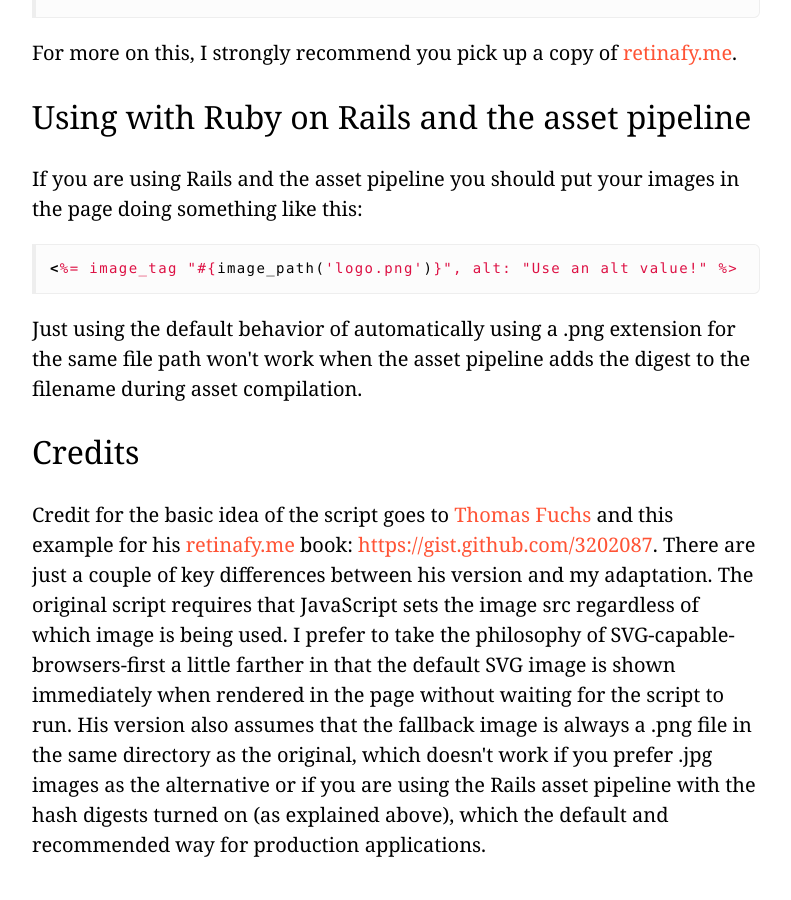
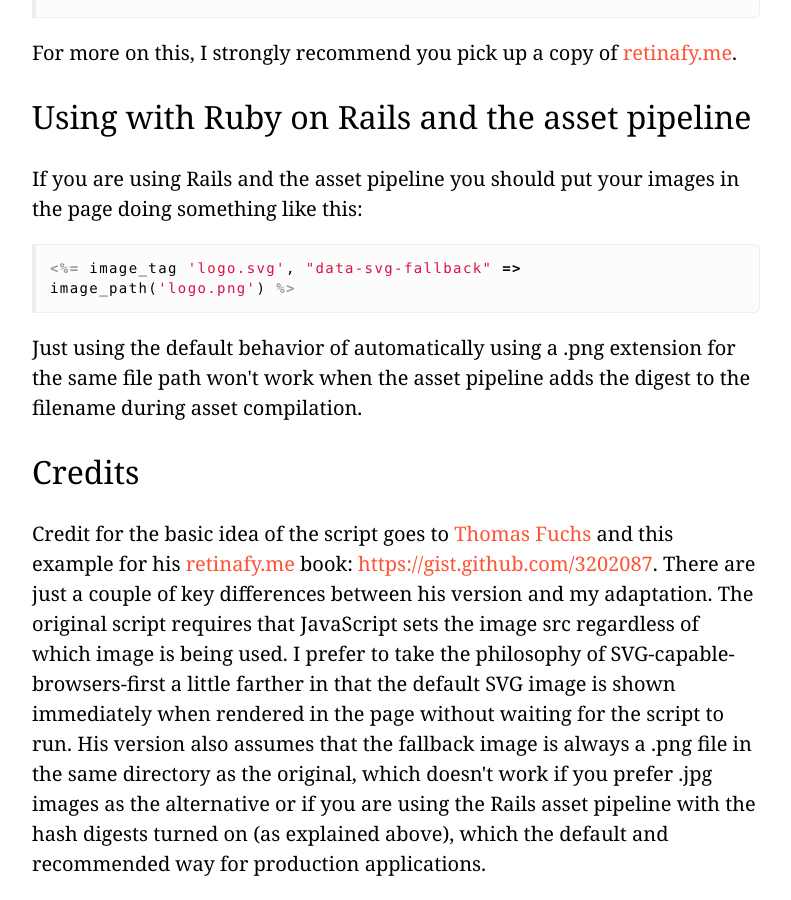
Before and after one commit to jonathandean/jonathandean.github.io, a Jekyll site: the page built from _posts/2013-01-06-retina-screen-ready-using-vector-svg-images-and-still-supporting-crappy-browsers.html, in a window 1280 px wide and 900 px high, scrolled down 2743 px. Shown: the whole window, without its empty margins (244-1035 px from the left). Built offline with Jekyll 4.4.1, drawn with Linux system fonts in a browser that asks for light colours.

Commit message:
fix code example

```diff
--- a/_posts/2013-01-06-retina-screen-ready-using-vector-svg-images-and-still-supporting-crappy-browsers.html
+++ b/_posts/2013-01-06-retina-screen-ready-using-vector-svg-images-and-still-supporting-crappy-browsers.html
@@ -81,8 +81,8 @@ body.no-svg h1.logo {
 <h2>Using with Ruby on Rails and the asset pipeline</h2>
 <p>If you are using Rails and the asset pipeline you should put your images in the page doing something like this:</p>
 
-{% highlight ruby %}
-<%= image_tag "#{image_path('logo.png')}", alt: "Use an alt value!" %>
+{% highlight erb %}
+<%= image_tag 'logo.svg', "data-svg-fallback" => image_path('logo.png') %>
 {% endhighlight %}
 
 <p>Just using the default behavior of automatically using a .png extension for the same file path won't work when the asset pipeline adds the digest to the filename during asset compilation.</p>
```
